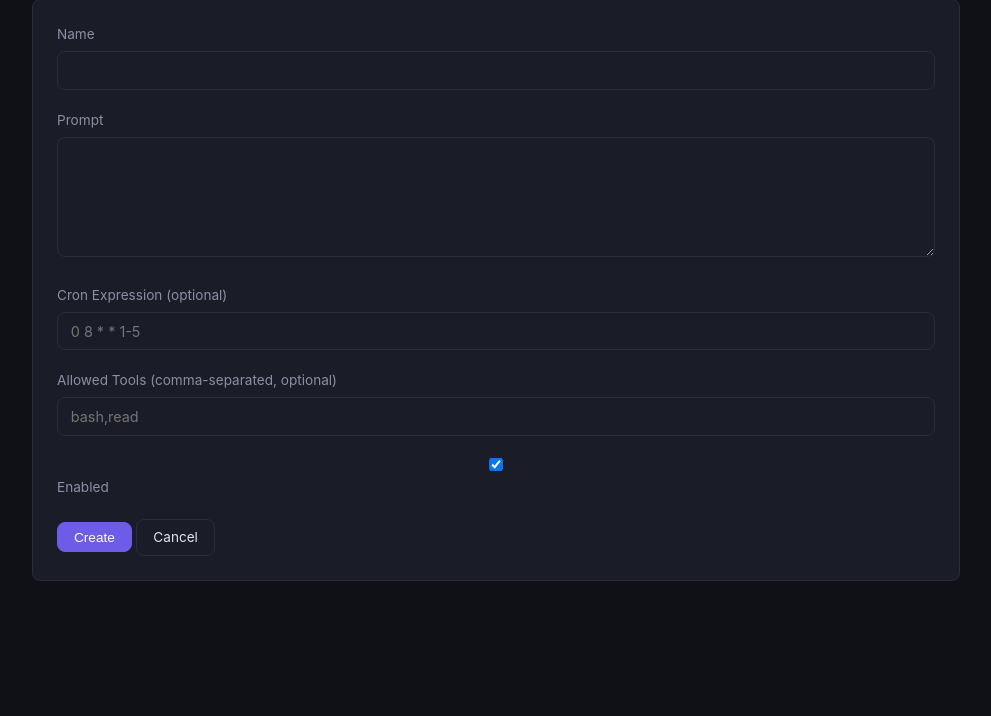
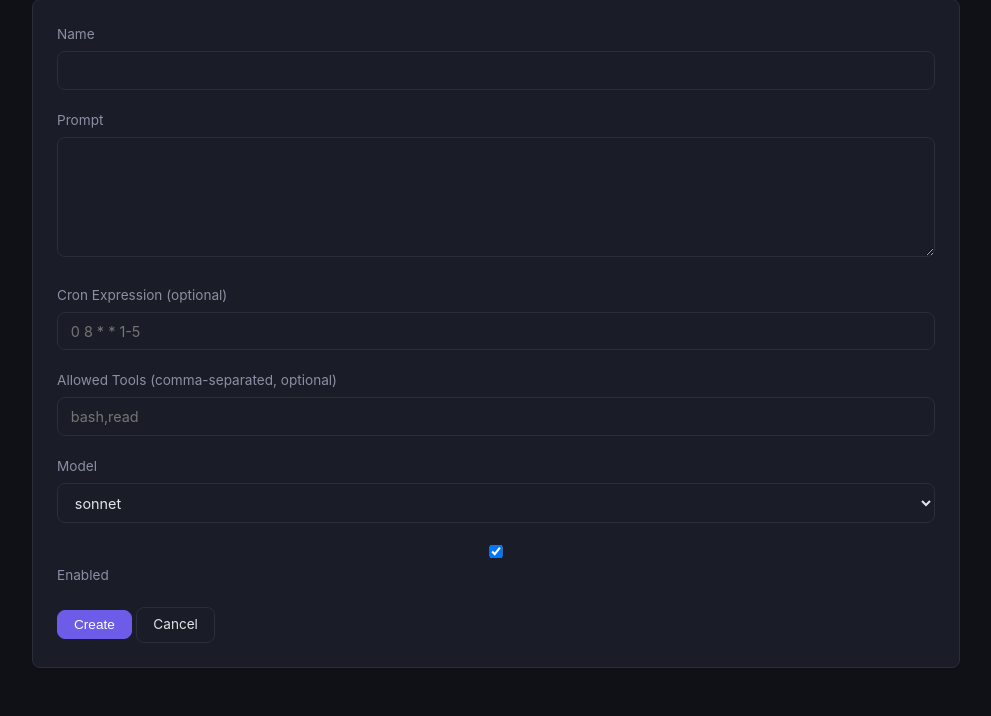
Before and after one commit to kiliancm94/daruma, a FastAPI app: page /ui/tasks/new in a window 1280 px wide. Shown: the part 255-971 px from the top of the page, without its empty margins (144-1135 px from the left). Before the commit the page ends 836 px from the top, so only its background shows below. Run offline with FastAPI, Linux system fonts and the light colour scheme.

Commit message:
feat: add model selector to web UI forms and detail view

```diff
--- a/app/routers/ui.py
+++ b/app/routers/ui.py
@@ -55,6 +55,7 @@ def task_create_form(
     prompt: str = Form(...),
     cron_expression: str = Form(""),
     allowed_tools: str = Form(""),
+    model: str = Form("sonnet"),
     enabled: str = Form(""),
     task_service: TaskService = Depends(get_task_service),
 ):
@@ -63,6 +64,7 @@ def task_create_form(
         prompt=prompt,
         cron_expression=cron_expression or None,
         allowed_tools=allowed_tools or None,
+        model=model,
         enabled=bool(enabled),
     )
     return RedirectResponse("/ui/", status_code=303)
@@ -105,6 +107,7 @@ def task_update_form(
     prompt: str = Form(...),
     cron_expression: str = Form(""),
     allowed_tools: str = Form(""),
+    model: str = Form("sonnet"),
     enabled: str = Form(""),
     task_service: TaskService = Depends(get_task_service),
 ):
@@ -115,6 +118,7 @@ def task_update_form(
             prompt=prompt,
             cron_expression=cron_expression or None,
             allowed_tools=allowed_tools or None,
+            model=model,
             enabled=bool(enabled),
         )
     except TaskNotFoundError:
--- a/templates/task_detail.html
+++ b/templates/task_detail.html
@@ -20,6 +20,7 @@
     <div class="log-output">{{ task.prompt }}</div>
     <div style="margin-top:1rem; display:flex; gap:2rem;">
         <div><span class="text-dim text-sm">Schedule:</span> {{ task.cron_expression or "Manual only" }}</div>
+        <div><span class="text-dim text-sm">Model:</span> {{ task.model }}</div>
         <div><span class="text-dim text-sm">Tools:</span> {{ task.allowed_tools or "All" }}</div>
         <div>
             {% if task.enabled %}
--- a/templates/task_form.html
+++ b/templates/task_form.html
@@ -24,6 +24,14 @@
                placeholder="bash,read">
     </div>
     <div class="form-group">
+        <label for="model">Model</label>
+        <select id="model" name="model">
+            {% for m in ["sonnet", "opus", "haiku"] %}
+                <option value="{{ m }}" {{ 'selected' if (task and task.model == m) or (not task and m == 'sonnet') }}>{{ m }}</option>
+            {% endfor %}
+        </select>
+    </div>
+    <div class="form-group">
         <label>
             <input type="checkbox" name="enabled" value="1" {{ 'checked' if not task or task.enabled }}>
             Enabled
```
